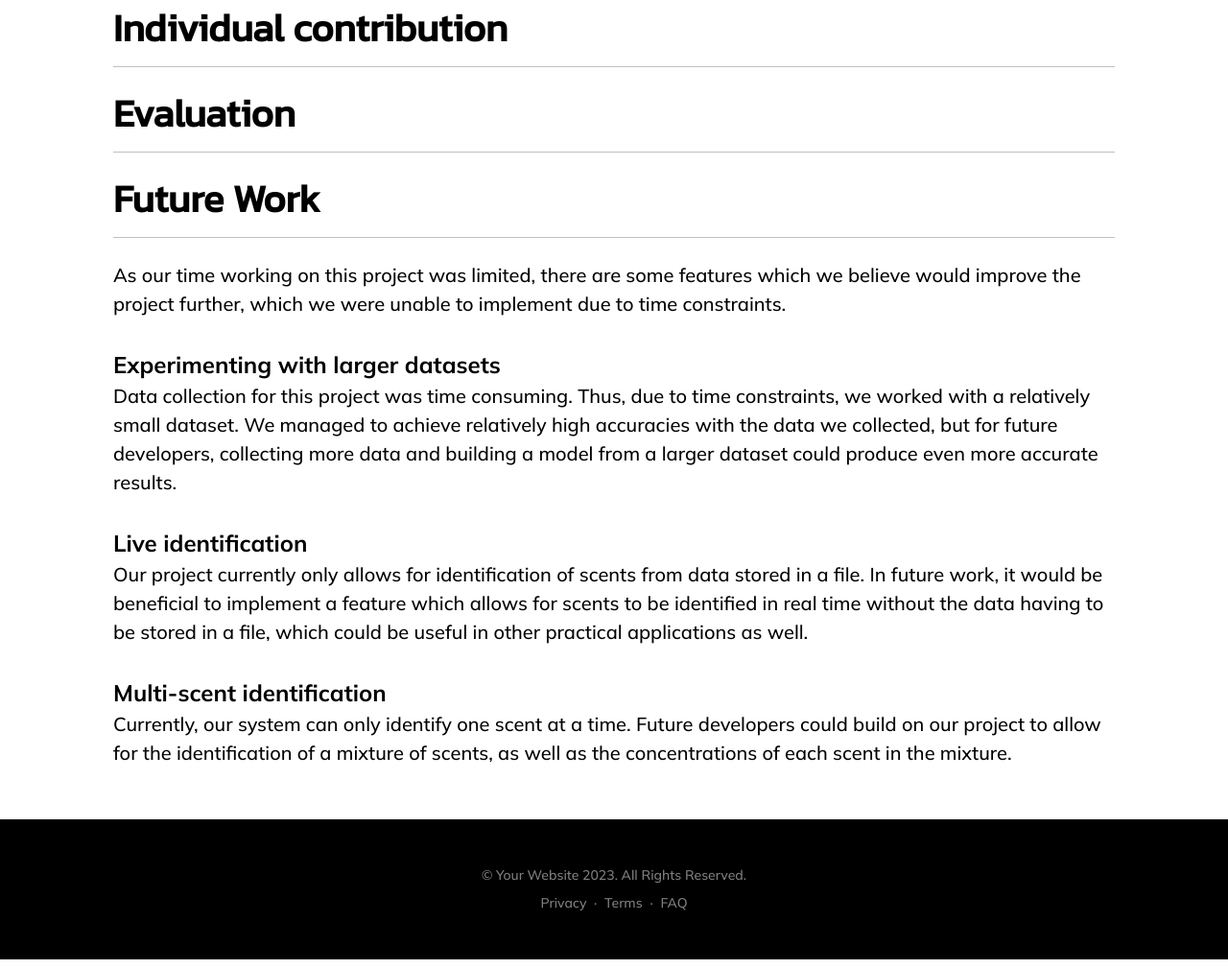
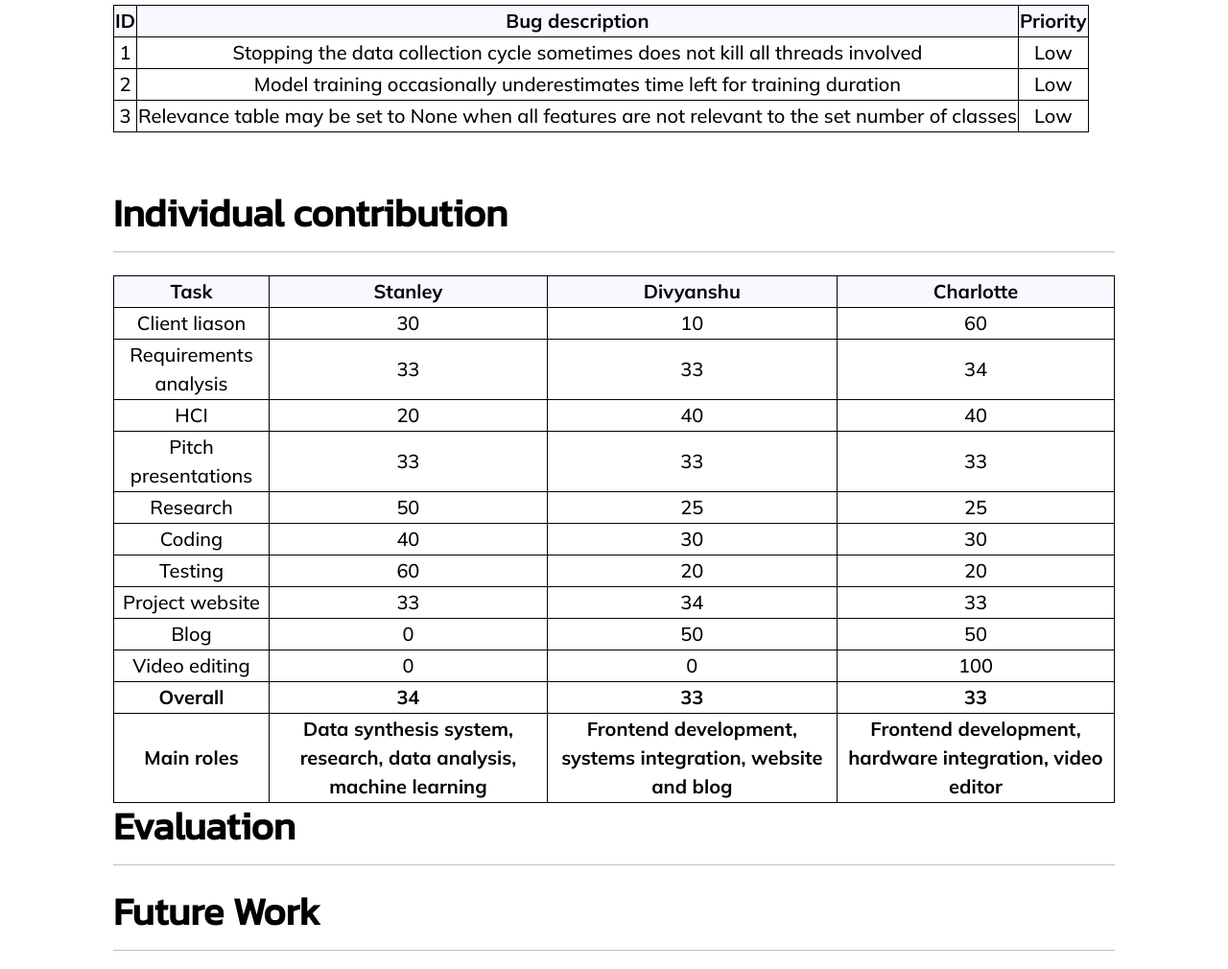
Before and after one commit to Divdude77/sys-eng-website, a plain HTML site: page evaluation.html in a window 1280 px wide. Shown: the part 893-1903 px from the top of the page at 96% size. Drawn offline with nearby package versions, Linux system fonts and the light colour scheme; a script that the page names is missing.

Commit message:
added bugs list and contributions table

```diff
--- a/evaluation.html
+++ b/evaluation.html
@@ -77,12 +77,113 @@
                 </div>
                 <div class="h4 fs-1 text-black font-alt page-subheading">Known bugs<hr></div>
                 <div class="fs-5 text-black">
-                    <!-- TODO: KNOWN BUGS TABLE -->
+                    <table>
+                        <tr>
+                            <th>ID</th>
+                            <th>Bug description</th>
+                            <th>Priority</th>
+                        </tr>
+                        <tr>
+                            <td>1</td>
+                            <td>Stopping the data collection cycle sometimes does not kill all threads involved</td>
+                            <td>Low</td>
+                        </tr>
+                        <tr>
+                            <td>2</td>
+                            <td>Model training occasionally underestimates time left for training duration</td>
+                            <td>Low</td>
+                        </tr>
+                        <tr>
+                            <td>3</td>
+                            <td>Relevance table may be set to None when all features are not relevant to the set number of classes</td>
+                            <td>Low</td>
+                        </tr>
+                    </table>
+                    <br><br>
                 </div>
 
                 <div class="h4 fs-1 text-black font-alt page-subheading">Individual contribution<hr></div>
                 <div class="fs-5 text-black">
-                    <!-- TODO: INDIV CONTRIBUTION TABLE -->
+                    <table>
+                        <tr>
+                            <th>Task</th>
+                            <th>Stanley</th>
+                            <th>Divyanshu</th>
+                            <th>Charlotte</th>
+                        </tr>
+                        <tr>
+                            <td>Client liason</td>
+                            <td>30</td>
+                            <td>10</td>
+                            <td>60</td>
+                        </tr>
+                        <tr>
+                            <td>Requirements analysis</td>
+                            <td>33</td>
+                            <td>33</td>
+                            <td>34</td>
+                        </tr>
+                        <tr>
+                            <td>HCI</td>
+                            <td>20</td>
+                            <td>40</td>
+                            <td>40</td>
+                        </tr>
+                        <tr>
+                            <td>Pitch presentations</td>
+                            <td>33</td>
+                            <td>33</td>
+                            <td>33</td>
+                        </tr>
+                        <tr>
+                            <td>Research</td>
+                            <td>50</td>
+                            <td>25</td>
+                            <td>25</td>
+                        </tr>
+                        <tr>
+                            <td>Coding</td>
+                            <td>40</td>
+                            <td>30</td>
+                            <td>30</td>
+                        </tr>
+                        <tr>
+                            <td>Testing</td>
+                            <td>60</td>
+                            <td>20</td>
+                            <td>20</td>
+                        </tr>
+                        <tr>
+                            <td>Project website</td>
+                            <td>33</td>
+                            <td>34</td>
+                            <td>33</td>
+                        </tr>
+                        <tr>
+                            <td>Blog</td>
+                            <td>0</td>
+                            <td>50</td>
+                            <td>50</td>
+                        </tr>
+                        <tr>
+                            <td>Video editing</td>
+                            <td>0</td>
+                            <td>0</td>
+                            <td>100</td>
+                        </tr>
+                        <tr>
+                            <td><strong>Overall</strong></td>
+                            <td><strong>34</strong></td>
+                            <td><strong>33</strong></td>
+                            <td><strong>33</strong></td>
+                        </tr>
+                        <tr>
+                            <td><strong>Main roles</strong></td>
+                            <td><strong>Data synthesis system, research, data analysis, machine learning</strong></td>
+                            <td><strong>Frontend development, systems integration, website and blog</strong></td>
+                            <td><strong>Frontend development, hardware integration, video editor</strong></td>
+                        </tr>
+                    </table>
                 </div>
 
                 <div class="h4 fs-1 text-black font-alt page-subheading">Evaluation<hr></div>
@@ -100,9 +201,11 @@
                     <span class="fs-4 fw-bold">Live identification</span><br>
                     Our project currently only allows for identification of scents from data stored in a file. In future work, it would be beneficial to implement a feature which allows for scents to be identified in real time without the data having to be stored in a file, which could be useful in other practical applications as well.<br><br>
 
+                    <span class="fs-4 fw-bold">hyperparameter search</span><br>
+                    Due to time constraints, we did not test a wide range of hyperparameters. Future work could involve testing a wider range of various hyperparameters to see if the model can be improved further in order to find the best performing model. This could also involve training the model to recognise the concentration of a single scent.<br><br>
+
                     <span class="fs-4 fw-bold">Multi-scent identification</span><br>
                     Currently, our system can only identify one scent at a time. Future developers could build on our project to allow for the identification of a mixture of scents, as well as the concentrations of each scent in the mixture.<br><br>
-
 
                 </div>
             </div>
```
Also changed, not shown: design.html (+0 -1 lines).
